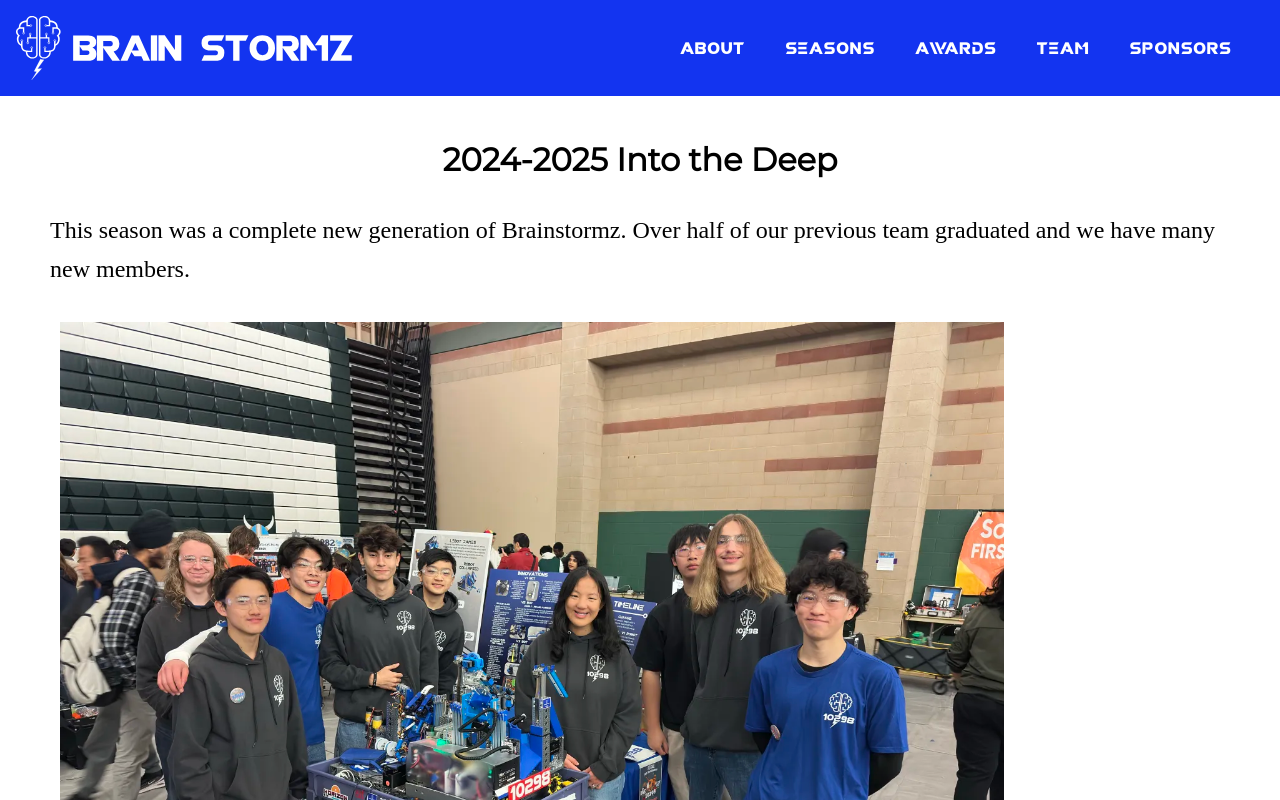
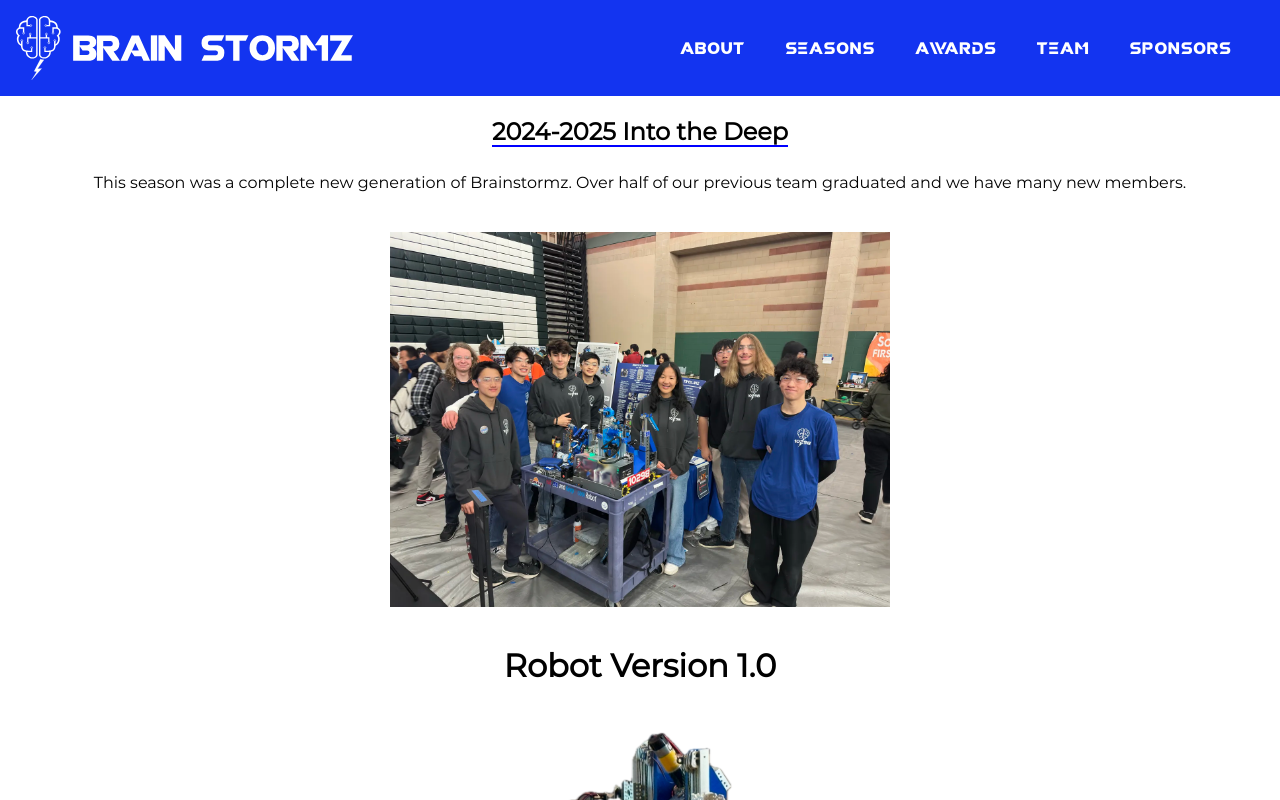
Before and after one commit to FTCTeam10298/Website-2, a React (Vite) app: page /seasons in a window 1280 px wide. Shown: the top 800 px of the page. Built offline with nearby package versions, Linux system fonts and the light colour scheme.

Commit message:
mmmmm seasons

```diff
--- a/src/App.css
+++ b/src/App.css
@@ -7,7 +7,7 @@
 }
 
 .content {
-    padding: 3%;
+    padding: 0% 2%;
 }
 
 
--- a/src/components/season/seasons.tsx
+++ b/src/components/season/seasons.tsx
@@ -44,25 +44,21 @@ function Seasons() {
     }, [selectedSeason]);
 
     return (
-        <div className="season-content">
-            <h2>{selectedSeason}</h2>
-            <div className="season">
-                <div className="season-info">
+        <div className="content">
+            <h2 className='title toppage'>{selectedSeason}</h2>
             <ReactMarkdown
                 className="markdown"
                 remarkPlugins={[remarkGfm]}
             >
                 {markdownContent}
             </ReactMarkdown>
-                </div>
-            </div>
-            <a href="https://www.youtube.com/watch?v=KOKwruo5WU8" target="_blank" rel="noopener noreferrer">
+            {/* <a href="https://www.youtube.com/watch?v=KOKwruo5WU8" target="_blank" rel="noopener noreferrer">
                 <img
                     src="/season_assets/sRecord.avif"
                     alt="Season Record"
                    style={{ width: '450px', height: '300px' }}
                 />
-            </a>
+            </a> */}
         </div>
     );
 
```
Lines whose indentation alone changed are shown as unchanged.
